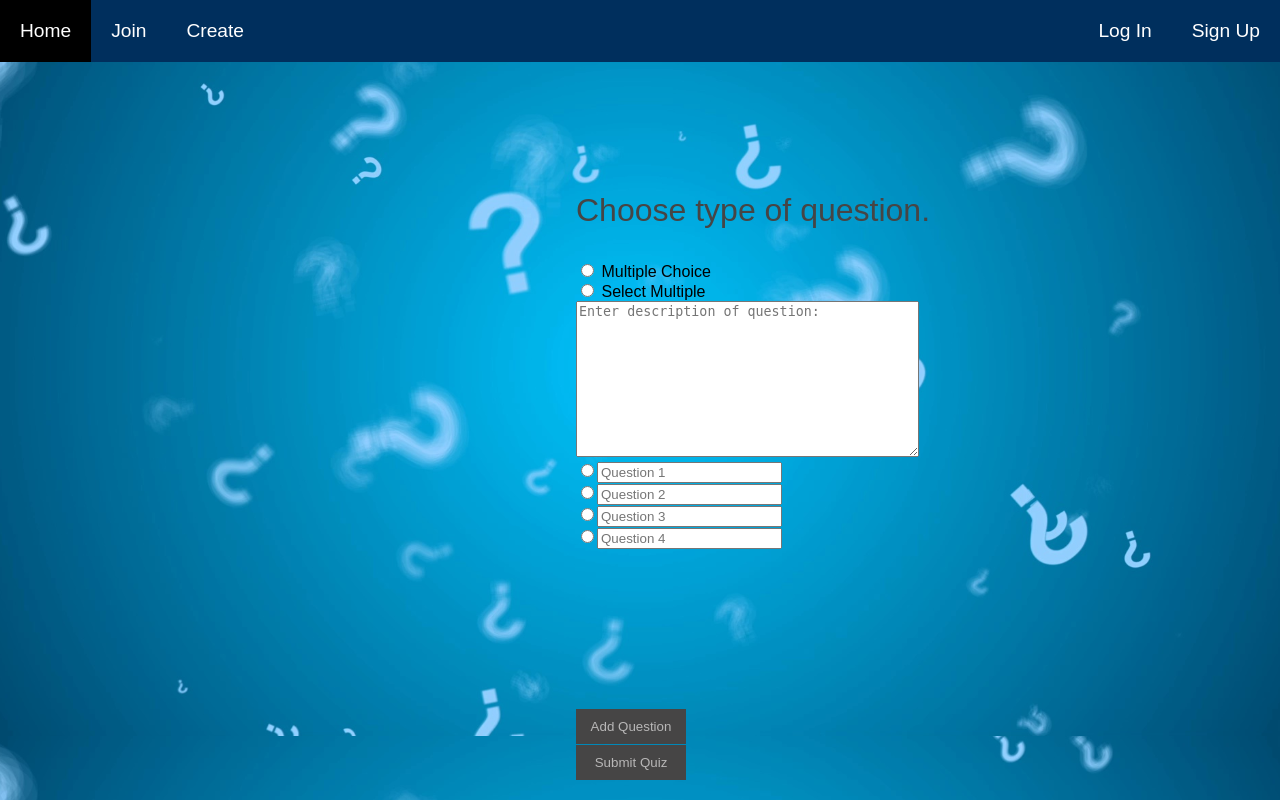
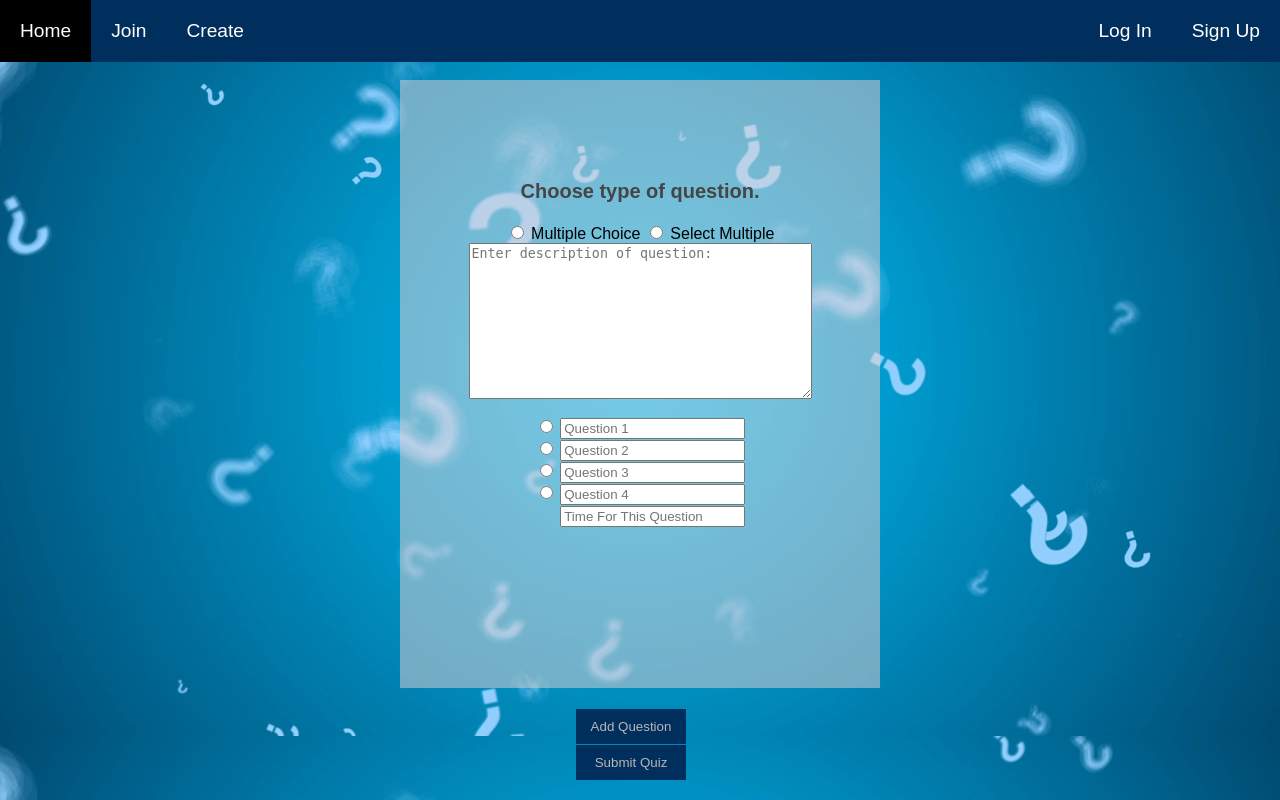
Before and after one commit to milesHerrick/quiz-project, a PHP site: page /create.html in a window 1280 px wide. Run offline with PHP 8.4, Linux system fonts and the light colour scheme.

Commit message:
After midterm
Combined mine and Terry's.

```diff
--- a/create.css
+++ b/create.css
@@ -1,20 +1,31 @@
 .container{
+    position:absolute;
+    top: 10vh;
+    background-color: rgba(230, 212, 212, 0.5);
     display: flex;
     align-items: center;
     flex-direction: column;
+    height: 76vh;
+    width: 60vh;
+}
+.flexbox{
+    height:90vh;
+    display: flex;
+    flex-direction: column;
+    align-items: center;
     justify-content: center;
-    overflow-y: auto;
-    flex-direction: column;
-    height: 90vh;
-}
+
+  }
+
 p{
     font-size: 2em;
     font-family: Arial, Helvetica, sans-serif;
     color:rgb(70, 69, 69);
 }
+
 #addCheck{
     padding: 10px;
-    background-color: rgb(70, 69, 69);
+    background-color: #002f5d;
     color: rgb(184, 183, 183);
     border: 0;
     position: fixed;
@@ -23,25 +34,26 @@ p{
     width: 110px;
     font-family: Arial, Helvetica, sans-serif;
 }
+
 .addNew{
-    position: absolute;
+    display: flex;
+    flex-direction: column;
+    align-items: center;
+    justify-content: center;
 }
 
 .initial{
-    position: absolute;
-    top: 20%;
-    left: 45%;
-    padding: 0;
+    padding-top: 20%;
     border-collapse: collapse;
     height: 60vh;
+    width:50vh;
     overflow-y: scroll;
+
 }
-body{
-    overflow-y: hidden;
-}
+
 input[type=submit]{
     padding: 10px;
-    background-color: rgb(70, 69, 69);
+    background-color: #002f5d;
     color: rgb(184, 183, 183);
     border: 0;
     position: fixed;
@@ -50,17 +62,35 @@ input[type=submit]{
     width: 110px;
     font-family: Arial, Helvetica, sans-serif;
 }
+
 #addCheck:hover{
     background-color: black;
 }
+
 input[type=submit]:hover{
     background-color: black;
 }
+
 form{
     font-family: Arial, Helvetica, sans-serif;
+}
+
+p{
+    font-size: 1.25em;
+    font-weight: bold;
 }
 input[type=radio]{
     font-size: 2em;
     font-family: Arial, Helvetica, sans-serif;
     color:rgb(70, 69, 69);
+
 }
+.questions{
+    display: flex;
+    flex-direction: column;
+    align-items: center;
+    justify-content: center;
+}
+#timerinvis{
+    visibility: hidden;
+}
--- a/create.html
+++ b/create.html
@@ -10,29 +10,56 @@
     <script defer src="create.js"></script>
 </head>
 <body>
-
+    <div class="flexbox">
         <div class="container"> <!--Multiple choice or select multiple, enter question, enter answers (4), add another question (submit button at the end will submit everything in the form)-->
             <form>
                 <div class="initial">
+
+                    <div class = questions>
+
                         <p>Choose type of question.</p>
-                <input type="radio" id="multchoice" name="qtype" value="multchoice">
-                <label for="multchoice">Multiple Choice</label><br>
-                <input type="radio" id="selectmult" name="qtype" value="selectmult">
-                <label for="selectmult">Select Multiple</label><br>
+                        <div class = selection>
+                            <label for="multchoice">
+                                <input type="radio" name="qtype" id="multchoice" value="multchoice" />
+                                Multiple Choice
+                            </label>
+                            <label for="selectmult">
+                                <input type="radio" name="qtype" id="selectmult" value="selectmult" />
+                                Select Multiple
+                            </label>
+                        </div>
 
                         <textarea id="description" name="description" rows="10" cols="40" placeholder="Enter description of question:"></textarea><br>
 
-                <input type="radio" id="multchoice" name="answers" value="question1"><input type="text" name="answers" placeholder="Question 1"/><br>
-
-                <input type="radio" id="selectmult" name="answers" value="question2"><input type="text" name="answers" placeholder="Question 2"/><br>
-
-                <input type="radio" id="multchoice" name="answers" value="question3"><input type="text" name="answers" placeholder="Question 3"/><br>
-
-                <input type="radio" id="selectmult" name="answers" value="question4"><input type="text" name="answers" placeholder="Question 4"/><br>
-
-                <div id="addNew"></div>
+                        <div class = question>
+                            <input type="radio" id="multchoice" name="answers" value="question1">
+                            <input type="text" name="answers" placeholder="Question 1"/>
                         </div>
 
+                        <div class = question>
+                            <input type="radio" id="selectmult" name="answers" value="question2">
+                            <input type="text" name="answers" placeholder="Question 2"/>
+                        </div>
+
+                        <div class = question>
+                            <input type="radio" id="multchoice" name="answers" value="question3">
+                            <input type="text" name="answers" placeholder="Question 3"/>
+                        </div>
+
+                        <div class = question>
+                            <input type="radio" id="selectmult" name="answers" value="question4">
+                            <input type="text" name="answers" placeholder="Question 4"/>
+                        </div>
+
+                        <div class = timer>
+                            <input type="radio" id="timerinvis" name="timerinvis" value="timerinvis">
+                            <input type="number" name="timer" class="timer1" placeholder="Time For This Question"/>
+                        </div>
+
+                    </div>
+
+                    <div id="addNew" class="addNew"></div>
+                </div>
 
                 </div>
             <input type="submit" value="Submit Quiz">
@@ -50,7 +77,7 @@
             </ul>
         </div>
         <button id="addCheck">Add Question</button>
-
+    </div>
 
 </body>
 </html>
```
Lines whose indentation alone changed are shown as unchanged.
